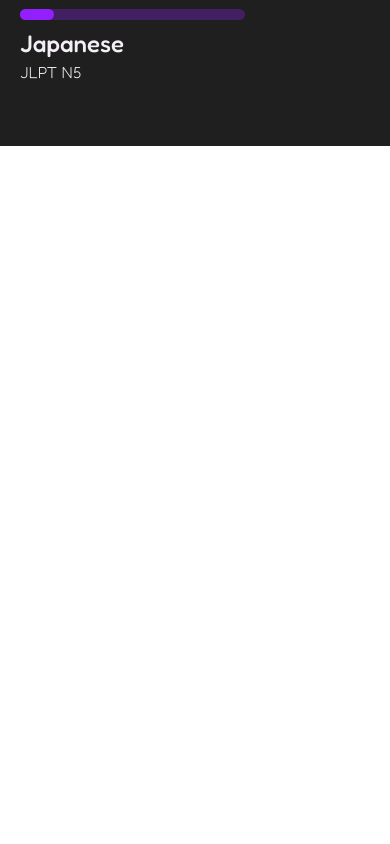
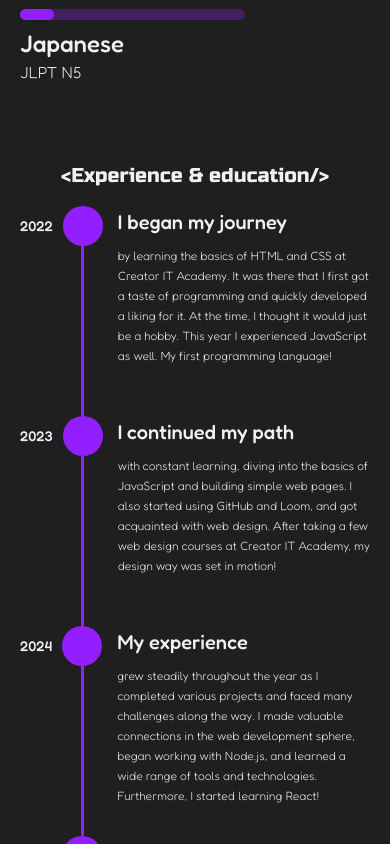
Before and after one commit to ZubalYana/Portfolio, a React (Vite) app: page /about in a window 390 px wide. Shown: the part 1940-2784 px from the top of the page. Before the commit the page ends 2086 px from the top, so only its background shows below. Built offline with nearby package versions, Linux system fonts and the light colour scheme; a web font is replaced by a local one.

Commit message:
fix the wrap overflow and test the education section responsive design

```diff
--- a/src/components/AboutMe/AboutMe.jsx
+++ b/src/components/AboutMe/AboutMe.jsx
@@ -60,7 +60,7 @@ export default function AboutMe() {
     setTimeout(() => setCopiedText(''), 2000);
   };
   return (
-    <div className="wrap w-full min-h-screen bg-customBlack">
+    <div className="wrap w-full min-h-screen bg-customBlack overflow-hidden">
       <section id="about" className="mainSection w-full h-[90vh] p-10 flex flex-col items-center relative xs:p-0 xs:h-auto lg:h-[90vh]">
         <p className="decorationText text-customPurple text-9xl absolute bottom-[10%] w-[900px] flex justify-between xs:text-4xl xs:w-[100%] xs:top-[150px] 2xs:w-[90%] sm:text-7xl sm:w-[550px] sm:bottom-auto sm:top-[200px] lg:top-auto lg:bottom-[50px] xl:bottom-[70px] 2xl:text-9xl 2xl:w-[900px] 2xl:top-auto 2xl:bottom-[10%]">
           <span className="backgroundText">Yana</span>
@@ -124,8 +124,8 @@ export default function AboutMe() {
         <SoftSkills />
         <LanguagesSkills />
       </section>
-      <section id='experience' className='w-full h-[100vh] px-10 py-5 flex flex-col items-center xs:hidden'>
-        <h3 className="sectionTitle">
+      <section id='experience' className='w-full h-[100vh] px-10 py-5 flex flex-col items-center xs:h-auto xs:px-0 xs:py-9 lg:h-[100vh] lg:px-10'>
+        <h3 className="sectionTitle xs:text-xl lg:text-3xl">
         <Trans i18nKey="experienceSectionTitle"/>
         </h3>
         <div className="experienceEducationCon w-full flex justify-between">
```
